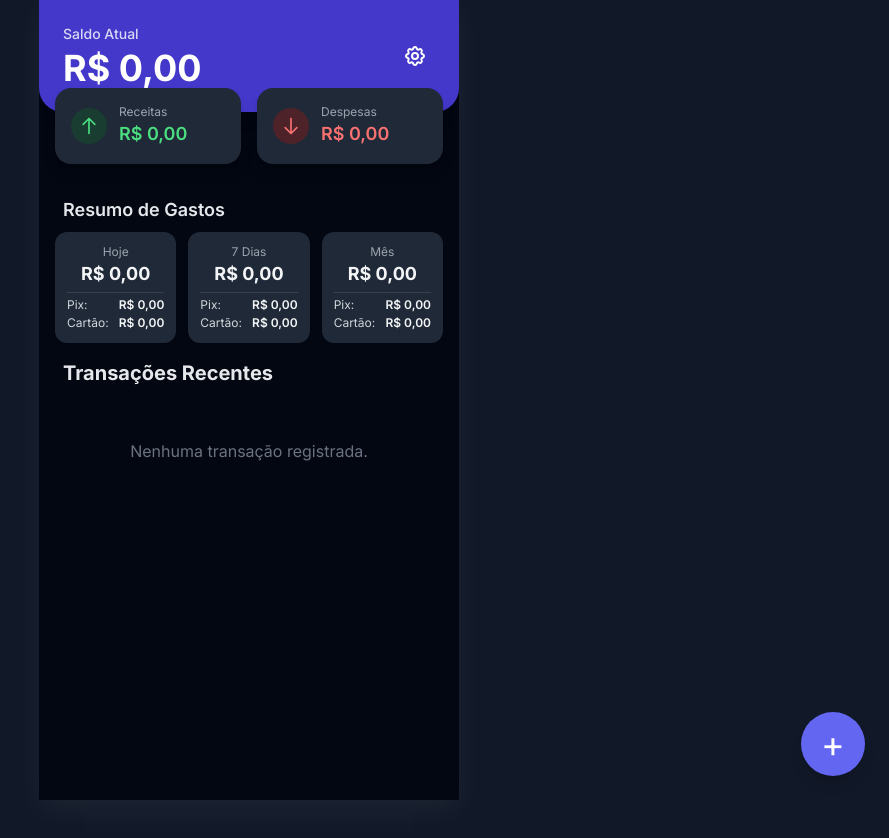
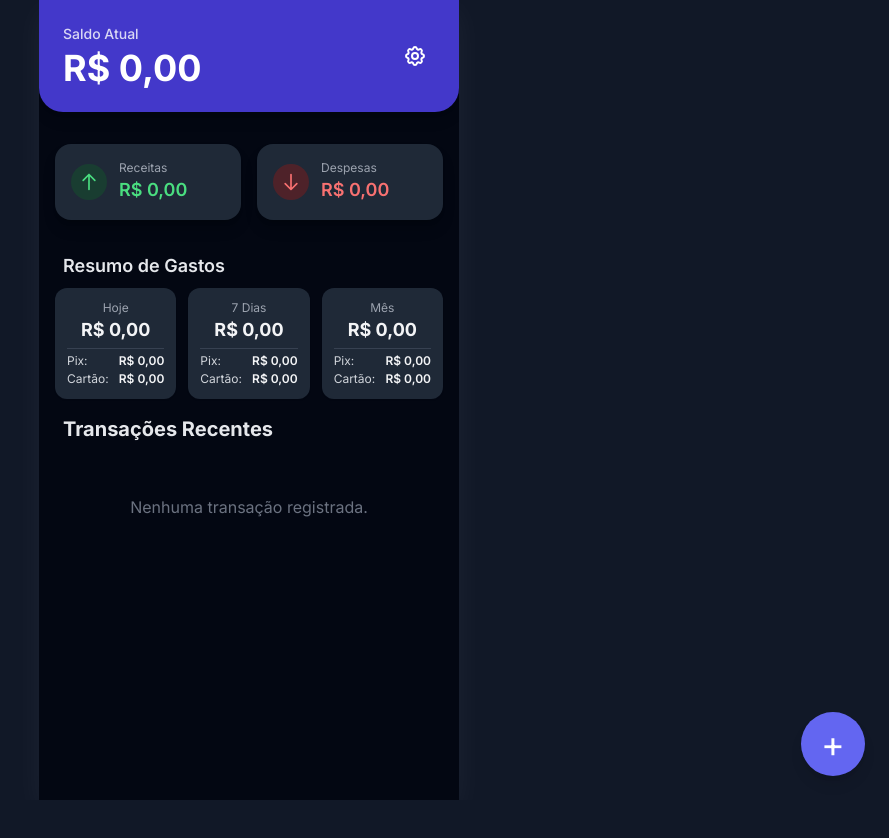
Before and after one commit to Diogo8546/gestordegastos, a plain HTML site: page index.html in a window 1280 px wide. Shown: the top 838 px of the page, without its empty margins (391-1280 px from the left). After the commit the page ends 800 px from the top, so only its background shows below. Drawn offline with nearby package versions, Linux system fonts and the light colour scheme.

Commit message:
Update index.html

```diff
--- a/index.html
+++ b/index.html
@@ -26,10 +26,14 @@
         /* Define a fonte padrão */
         html {
             color-scheme: dark; /* Ajuda a estilizar inputs nativos (como o de data) para o modo escuro */
+            overflow: hidden; /* (NOVO) Impede a rolagem do documento */
+            height: 100%;     /* (NOVO) Garante que o html preencha a viewport */
         }
         body {
             font-family: 'Inter', sans-serif;
             overflow: hidden; /* FIX: Impede a rolagem da página inteira */
+            height: 100%;     /* (NOVO) Garante que o body preencha o html */
+            position: relative; /* (NOVO) Necessário para alguns layouts móveis */
         }
 
         /* A tela principal do app */
@@ -37,7 +41,7 @@
             display: flex;
             flex-direction: column;
             width: 100%;
-            height: 100vh; /* FIX: Trava a altura do app na altura da tela */
+            height: 100%; /* (ALTERADO) Ocupa 100% do body (que agora está travado) */
             background-color: #030712; /* Fundo super escuro (gray-950) */
             overflow: hidden; /* Garante que o conteúdo não vaze da tela */
 
@@ -63,7 +67,7 @@
     <div class="app-screen">
 
         <!-- 1. Cabeçalho Principal (Saldo) -->
-            <header class="bg-indigo-700 text-white p-6 rounded-b-3xl shadow-lg z-10 relative">
+            <header class="bg-indigo-700 text-white p-6 rounded-b-3xl shadow-lg z-30 relative"> <!-- (ALTERADO) z-10 para z-30 -->
                 <div class="flex justify-between items-center"> <!-- Wrapper para alinhar saldo e config -->
                     <div>
                         <div class="text-sm font-medium opacity-80">Saldo Atual</div>
@@ -89,7 +93,7 @@
             </header>
 
             <!-- 2. Cartões de Resumo (Receitas/Despesas) -->
-            <div class="grid grid-cols-2 gap-4 p-4 mt-[-40px]"> <!-- MT negativo para sobrepor o header -->
+            <div class="grid grid-cols-2 gap-4 p-4 mt-4"> <!-- (ALTERADO) -mt-8 para mt-4 (sem sobreposição) -->
                 <!-- Card Receitas -->
                 <div class="bg-gray-800 p-4 rounded-2xl shadow-lg shadow-black/20 flex items-center gap-3 z-20">
                     <!-- Ícone (seta para cima) -->
```
